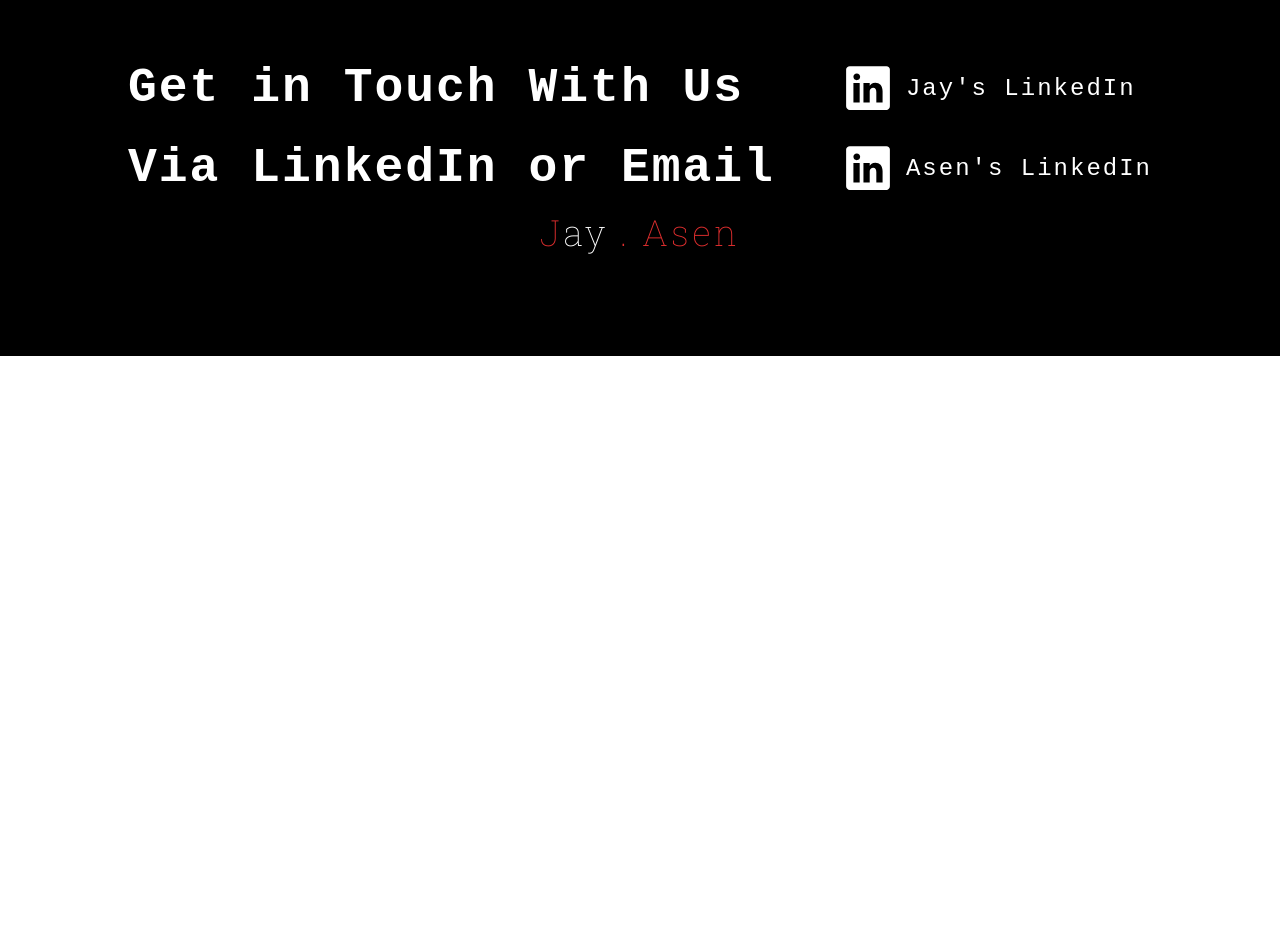
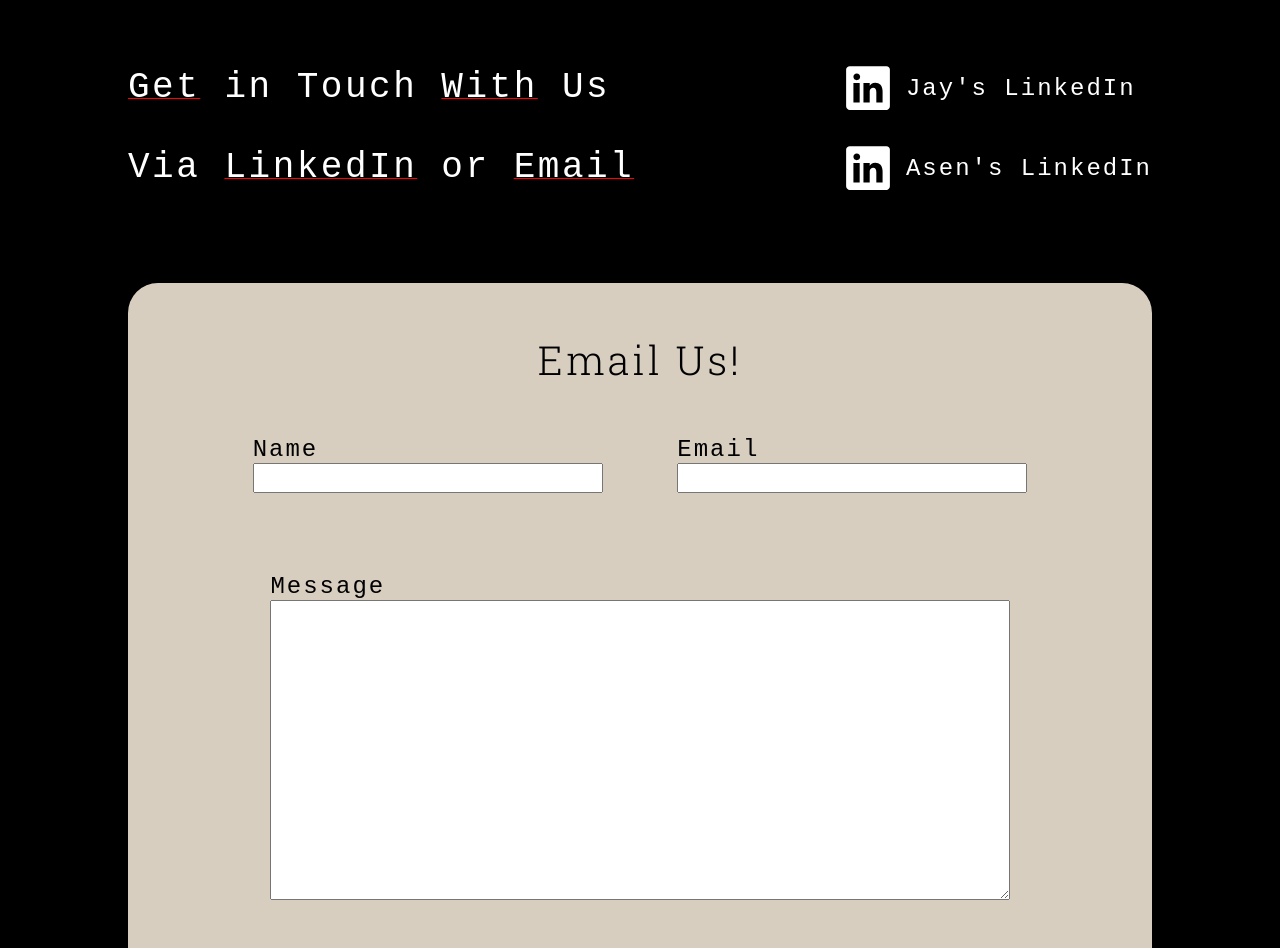
Before and after one commit to LeeJay0126/jayasen, a React (Create React App) app: page /contact in a window 1280 px wide. Shown: the part 460-1408 px from the top of the page. Before the commit the page ends 816 px from the top, so only its background shows below. Built offline with nearby package versions, Linux system fonts and the light colour scheme; a web font is replaced by a local one.

Commit message:
Contact us emailing implemented

```diff
--- a/package.json
+++ b/package.json
@@ -3,6 +3,7 @@
   "version": "0.1.0",
   "private": true,
   "dependencies": {
+    "@emailjs/browser": "^3.11.0",
     "@testing-library/jest-dom": "^5.17.0",
     "@testing-library/react": "^13.4.0",
     "@testing-library/user-event": "^13.5.0",
--- a/src/Pages/ContactUs/ContactUs.css
+++ b/src/Pages/ContactUs/ContactUs.css
@@ -29,9 +29,10 @@ main {
 .ContactUsHeading {
     font-family: 'Courier New', Courier, monospace;
     color: white;
-    font-size: 48px;
-    letter-spacing: 2px;
+    font-size: 36px;
+    letter-spacing: 2.5px;
     line-height: 80px;
+    font-weight: 200;
 }
 
 aside {
@@ -61,4 +62,92 @@ aside {
     letter-spacing: 2px;
     font-size: 24px;
     font-family: 'Courier New', Courier, monospace;
+    transition: all 0.2s;
 }
+
+.LinkedInFig figcaption:hover {
+    text-decoration: underline;
+    text-decoration-color: red;
+}
+
+
+
+.ContactUsHeading span {
+    text-decoration: underline;
+    text-decoration-color: red;
+    text-decoration-thickness: 0.2px;
+
+}
+
+.EmailSection {
+    background: rgb(216, 206, 192);
+    padding: 50px;
+    border-radius: 30px;
+    margin-top: 75px;
+}
+
+form {
+    font-family: 'Courier New', Courier, monospace;
+    display: flex;
+    flex-direction: column;
+}
+
+.nameAndEmail {
+    display: flex;
+    align-items: center;
+    justify-content: space-evenly;
+}
+
+.nameAndEmail div{
+    display: flex;
+    flex-direction: column;
+}
+
+form input {
+    height: 30px;
+    width: 350px;
+    font-size: 16px;
+}
+
+form div{
+    padding-bottom: 30px;
+}
+
+form h2{
+    text-align: center;
+    padding-bottom: 50px;
+    letter-spacing: 3px;
+    font-size: 40px;
+    font-weight: 300;
+}
+
+form label{
+    letter-spacing: 2px;
+    font-size: 24px;
+    padding-right: 5px;
+}
+
+.MessageSection {
+    display: flex;
+    flex-direction: column;
+    padding: 50px 0 50px 0;
+}
+
+.MessageSection label {
+    width: 80%;
+    margin: 0 auto;
+}
+
+textarea {
+    width: 80%;
+    margin: 0 auto;
+    height: 300px;
+}
+
+.submitButton {
+    height: 50px;
+    width: 200px;
+    font-size: 24px;
+    letter-spacing: 2px;
+    margin: 0 auto;
+}
--- a/src/Pages/ContactUs/ContactUsMain.js
+++ b/src/Pages/ContactUs/ContactUsMain.js
@@ -1,5 +1,6 @@
 import { IoLogoLinkedin } from "react-icons/io5";
 import { Route } from "react-router-dom";
+import Email from "./Email";
 
 const ContactUsMain = () => {
     return (
@@ -7,10 +8,10 @@ const ContactUsMain = () => {
             <section className="ContactUsHero">
                 <div>
                     <h2 className="ContactUsHeading">
-                        Get in Touch With Us
+                        <span>Get</span> in Touch <span>With</span> Us
                     </h2>
                     <h2 className="ContactUsHeading">
-                        Via LinkedIn or Email
+                        Via <span>LinkedIn</span> or <span>Email</span>
                     </h2>
                 </div>
                 <aside>
@@ -26,8 +27,10 @@ const ContactUsMain = () => {
                             <figcaption> Asen's LinkedIn</figcaption>
                         </a>
                     </div>
-
                 </aside>
+            </section>
+            <section className="EmailSection">
+                <Email/>
             </section>
         </section>
     );
--- /dev/null
+++ b/src/Pages/ContactUs/Email.js
@@ -0,0 +1,42 @@
+import React, { useRef } from 'react';
+import emailjs from '@emailjs/browser';
+
+const Email = () => {
+    const form = useRef();
+
+    const sendEmail = (e) => {
+        e.preventDefault();
+
+        emailjs.sendForm('service_kayxskp', 'template_euzdmn1', form.current, 'jv4ERTIVEcxMM22ZJ')
+            .then((result) => {
+                console.log(result.text);
+            }, (error) => {
+                console.log(error.text);
+            });
+    };
+
+    return (
+        <form ref={form} onSubmit={sendEmail}>
+            <h2>
+                Email Us!
+            </h2>
+            <section className='nameAndEmail'>
+                <div>
+                    <label>Name</label>
+                    <input type="text" name="user_name" />
+                </div>
+                <div>
+                    <label>Email</label>
+                    <input type="email" name="user_email" />
+                </div>
+            </section>
+            <section className='MessageSection'>
+                <label>Message</label>
+                <textarea name="message" />
+            </section>
+            <input type="submit" value="Send" className='submitButton' />
+        </form>
+    );
+}
+
+export default Email;
```
Also changed, not shown: 1 other file (tests, documents, lock files or other folders).
